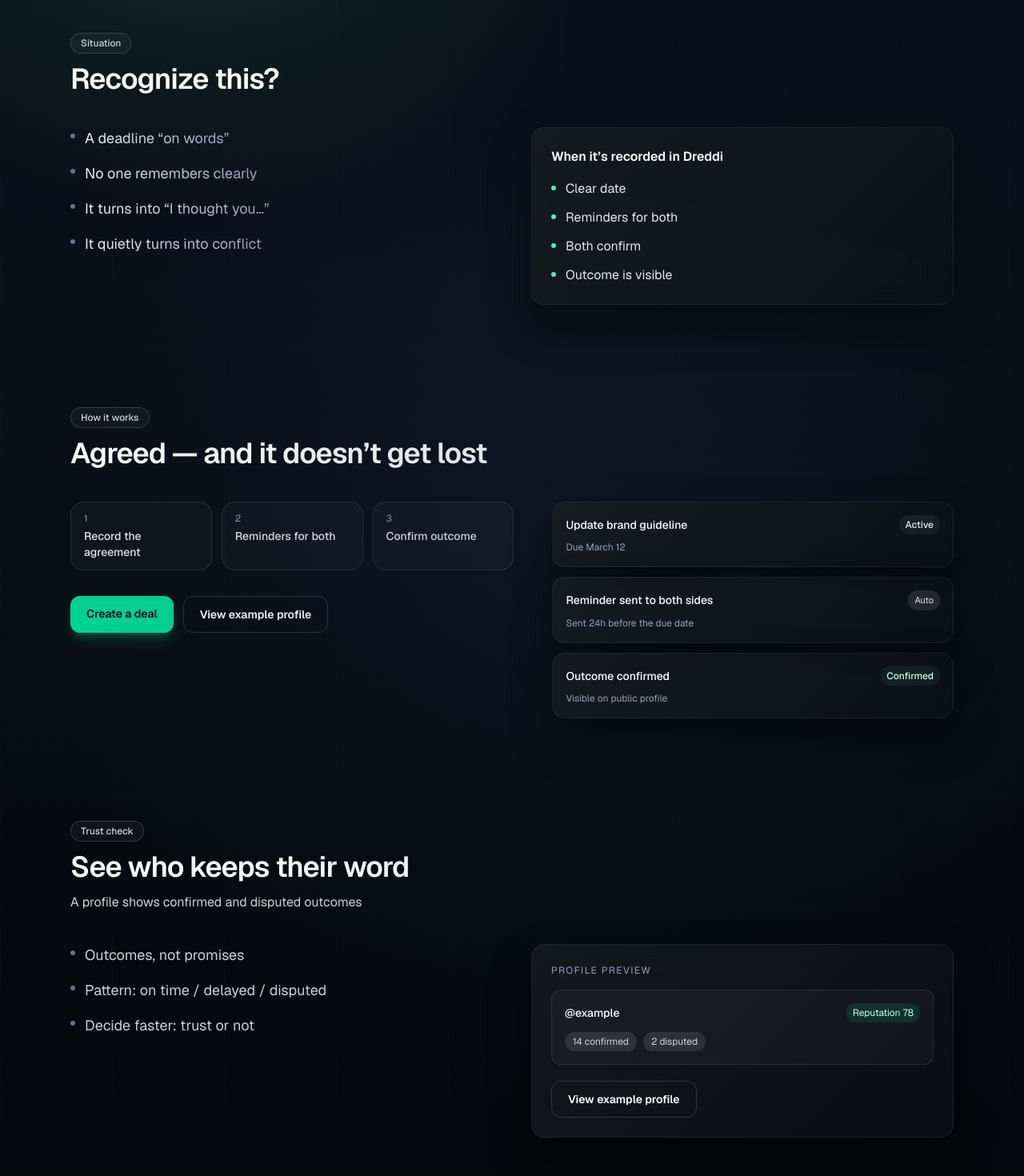
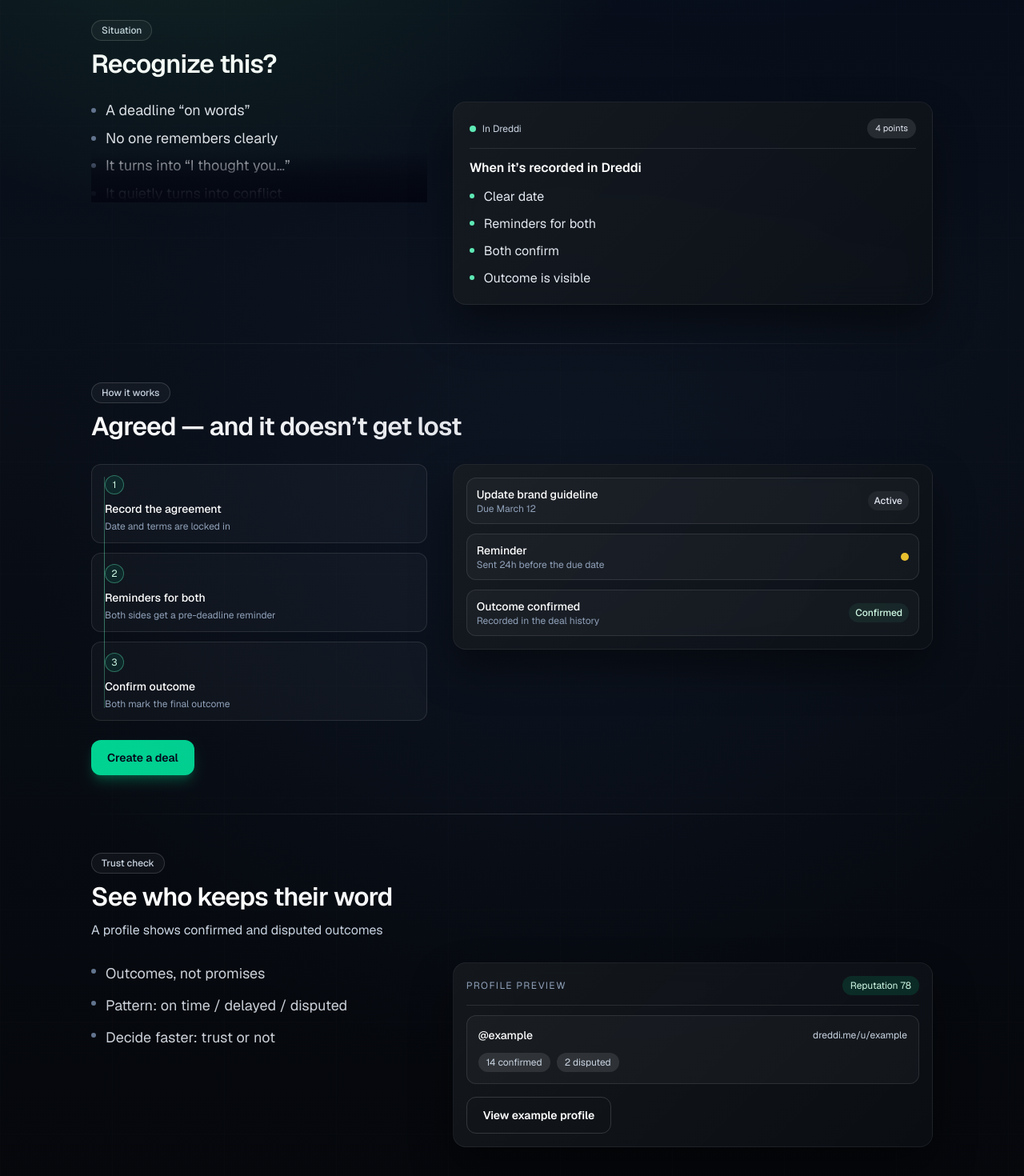
Before and after one commit to wanderwe/dreddi-mvp, a Next.js app: page / in a window 1280 px wide. Shown: the part 900-2370 px from the top of the page at 80% size. Built offline with nearby package versions, Linux system fonts and the light colour scheme; no server answers.

Commit message:
Polish landing density, hierarchy, and CTA structure

```diff
--- a/src/app/components/landing/LandingFlowSections.tsx
+++ b/src/app/components/landing/LandingFlowSections.tsx
@@ -18,37 +18,56 @@ function SectionHeader({
   lead?: string;
 }) {
   return (
-    <div className="space-y-3">
+    <div className="space-y-2.5">
       <span className="inline-flex rounded-full border border-white/15 bg-white/[0.04] px-3 py-1 text-xs font-medium text-slate-300">
         {label}
       </span>
-      <h2 className="text-3xl font-semibold tracking-tight text-white sm:text-4xl">{title}</h2>
+      <h2 className="text-3xl font-semibold tracking-tight text-white sm:text-[2rem]">{title}</h2>
       {lead ? <p className="max-w-2xl text-sm text-slate-300 sm:text-base">{lead}</p> : null}
     </div>
+  );
+}
+
+function SectionDivider() {
+  return (
+    <div
+      className="mx-auto h-px w-full max-w-[1100px] bg-gradient-to-r from-transparent via-white/15 to-transparent px-4 sm:px-6"
+      aria-hidden
+    />
   );
 }
 
 export function LandingFlowSections({ copy, ctaCopy }: LandingFlowSectionsProps) {
   return (
     <>
-      <section className="mx-auto w-full max-w-6xl px-4 py-14 sm:px-6 sm:py-16">
-        <div className="space-y-10">
+      <section className="mx-auto w-full max-w-[1100px] px-4 py-10 sm:px-6 sm:py-12">
+        <div className="space-y-7">
           <SectionHeader label={copy.situation.label} title={copy.situation.title} />
-          <div className="grid gap-8 lg:grid-cols-2 lg:gap-12">
-            <ul className="space-y-4 text-base text-slate-200/90 sm:text-lg">
+          <div className="grid gap-7 lg:grid-cols-12 lg:items-start lg:gap-8">
+            <div className="relative lg:col-span-5">
+              <ul className="space-y-3 text-lg leading-tight text-slate-100/90">
                 {copy.situation.triggers.map((item) => (
                   <li key={item} className="flex items-start gap-3">
                     <span className="mt-2 h-1.5 w-1.5 shrink-0 rounded-full bg-slate-500" />
-                  <span className="bg-gradient-to-r from-slate-100 to-slate-400 bg-clip-text text-transparent">
-                    {item}
-                  </span>
+                    <span>{item}</span>
                   </li>
                 ))}
               </ul>
+              <div className="pointer-events-none absolute inset-x-0 bottom-0 h-16 bg-gradient-to-t from-[#040712] via-[#040712]/75 to-transparent" />
+            </div>
 
-            <div className="glass-panel rounded-2xl border-white/10 bg-white/[0.03] p-5 sm:p-6">
+            <div className="glass-panel rounded-2xl border-white/10 bg-white/[0.04] p-5 lg:col-span-7">
+              <div className="mb-3 flex items-center justify-between border-b border-white/10 pb-3">
+                <div className="inline-flex items-center gap-2 text-xs text-slate-300">
+                  <span className="h-2 w-2 rounded-full bg-emerald-300" />
+                  {copy.situation.cardMetaLabel}
+                </div>
+                <span className="rounded-full bg-white/10 px-2.5 py-1 text-[11px] text-slate-200">
+                  {copy.situation.cardMetaCount}
+                </span>
+              </div>
               <h3 className="text-base font-semibold text-white">{copy.situation.clearTitle}</h3>
-              <ul className="mt-4 space-y-3 text-sm text-slate-200 sm:text-base">
+              <ul className="mt-3 space-y-2.5 text-sm text-slate-200 sm:text-base">
                 {copy.situation.clearBullets.map((item) => (
                   <li key={item} className="flex items-start gap-3">
                     <span className="mt-2 h-1.5 w-1.5 shrink-0 rounded-full bg-emerald-300" />
@@ -61,68 +80,83 @@ export function LandingFlowSections({ copy, ctaCopy }: LandingFlowSectionsProps)
         </div>
       </section>
 
-      <section className="mx-auto w-full max-w-6xl px-4 py-14 sm:px-6 sm:py-16">
-        <div className="space-y-10">
+      <SectionDivider />
+
+      <section className="mx-auto w-full max-w-[1100px] px-4 py-10 sm:px-6 sm:py-12">
+        <div className="space-y-7">
           <SectionHeader label={copy.howItWorks.label} title={copy.howItWorks.title} />
-          <div className="grid gap-8 lg:grid-cols-[1.05fr_0.95fr] lg:items-start lg:gap-12">
-            <div className="space-y-8">
-              <ol className="grid gap-3 sm:grid-cols-3">
+          <div className="grid gap-7 lg:grid-cols-12 lg:items-start lg:gap-8">
+            <div className="space-y-6 lg:col-span-5">
+              <ol className="relative grid gap-3 sm:grid-cols-3 lg:grid-cols-1">
+                <div className="pointer-events-none absolute left-4 right-4 top-4 hidden h-px bg-gradient-to-r from-emerald-300/30 via-emerald-300/50 to-emerald-300/30 sm:block lg:hidden" />
+                <div className="pointer-events-none absolute bottom-4 left-4 top-4 hidden w-px bg-gradient-to-b from-emerald-300/30 via-emerald-300/50 to-emerald-300/30 lg:block" />
                 {copy.howItWorks.steps.map((step, index) => (
-                  <li key={step} className="rounded-2xl border border-white/10 bg-white/[0.03] px-4 py-3 text-sm text-slate-200">
-                    <div className="text-xs text-slate-400">{index + 1}</div>
-                    <div className="mt-1 font-medium">{step}</div>
+                  <li key={step} className="relative rounded-xl border border-white/10 bg-white/[0.03] px-4 py-3">
+                    <div className="inline-flex h-6 w-6 items-center justify-center rounded-full border border-emerald-300/40 bg-emerald-400/10 text-xs text-emerald-100">
+                      {index + 1}
+                    </div>
+                    <div className="mt-2 text-sm font-medium text-white">{step}</div>
+                    <div className="mt-1 text-xs text-slate-400">{copy.howItWorks.stepMicrocopy[index]}</div>
                   </li>
                 ))}
               </ol>
 
-              <div className="flex flex-wrap gap-3">
               <Link
                 href="/promises/new"
-                  className="rounded-xl bg-emerald-400 px-5 py-3 text-sm font-semibold text-slate-950 shadow-lg shadow-emerald-500/30 transition hover:translate-y-[-2px] hover:shadow-emerald-400/50"
+                className="inline-flex rounded-xl bg-emerald-400 px-5 py-3 text-sm font-semibold text-slate-950 shadow-lg shadow-emerald-500/30 transition hover:translate-y-[-2px] hover:shadow-emerald-400/50"
               >
                 {ctaCopy.createPromise}
               </Link>
-                <Link
-                  href="/u"
-                  className="rounded-xl border border-white/15 px-5 py-3 text-sm font-semibold text-white transition hover:border-emerald-300/50 hover:text-emerald-200"
-                >
-                  {copy.howItWorks.exampleProfileCta}
-                </Link>
-              </div>
             </div>
 
+            <div className="glass-panel rounded-2xl border-white/10 bg-white/[0.04] p-4 lg:col-span-7">
               <div className="space-y-3">
-              <div className="glass-panel rounded-2xl border-white/10 bg-white/[0.03] p-4">
-                <div className="flex items-center justify-between">
+                <div className="flex items-center justify-between rounded-xl border border-white/10 bg-white/[0.03] px-3 py-2.5">
+                  <div>
                     <p className="text-sm font-medium text-white">{copy.howItWorks.previewDealTitle}</p>
-                  <StatusPill label={copy.howItWorks.previewDealStatus} tone="neutral" marker="none" className="px-2 py-1 text-xs" />
+                    <p className="text-xs text-slate-400">{copy.howItWorks.previewDealMeta}</p>
                   </div>
-                <p className="mt-2 text-xs text-slate-400">{copy.howItWorks.previewDealMeta}</p>
+                  <StatusPill
+                    label={copy.howItWorks.previewDealStatus}
+                    tone="neutral"
+                    marker="none"
+                    className="px-2 py-1 text-xs"
+                  />
                 </div>
-              <div className="glass-panel rounded-2xl border-white/10 bg-white/[0.03] p-4">
-                <div className="flex items-center justify-between">
+
+                <div className="flex items-center justify-between rounded-xl border border-white/10 bg-white/[0.03] px-3 py-2.5">
+                  <div>
                     <p className="text-sm font-medium text-white">{copy.howItWorks.previewReminderTitle}</p>
-                  <span className="rounded-full bg-white/10 px-2 py-1 text-[11px] text-slate-200">{copy.howItWorks.previewReminderTag}</span>
+                    <p className="text-xs text-slate-400">{copy.howItWorks.previewReminderMeta}</p>
                   </div>
-                <p className="mt-2 text-xs text-slate-400">{copy.howItWorks.previewReminderMeta}</p>
+                  <span className="h-2.5 w-2.5 rounded-full bg-amber-300/90" aria-hidden />
                 </div>
-              <div className="glass-panel rounded-2xl border-white/10 bg-white/[0.03] p-4">
-                <div className="flex items-center justify-between">
+
+                <div className="flex items-center justify-between rounded-xl border border-white/10 bg-white/[0.03] px-3 py-2.5">
+                  <div>
                     <p className="text-sm font-medium text-white">{copy.howItWorks.previewOutcomeTitle}</p>
-                  <StatusPill label={copy.howItWorks.previewOutcomeStatus} tone="success" marker="none" className="px-2 py-1 text-xs" />
+                    <p className="text-xs text-slate-400">{copy.howItWorks.previewOutcomeMeta}</p>
                   </div>
-                <p className="mt-2 text-xs text-slate-400">{copy.howItWorks.previewOutcomeMeta}</p>
+                  <StatusPill
+                    label={copy.howItWorks.previewOutcomeStatus}
+                    tone="success"
+                    marker="none"
+                    className="px-2 py-1 text-xs"
+                  />
+                </div>
               </div>
             </div>
           </div>
         </div>
       </section>
 
-      <section className="mx-auto w-full max-w-6xl px-4 pb-16 pt-14 sm:px-6 sm:pb-20 sm:pt-16">
-        <div className="space-y-10">
+      <SectionDivider />
+
+      <section className="mx-auto w-full max-w-[1100px] px-4 pb-14 pt-10 sm:px-6 sm:pb-16 sm:pt-12">
+        <div className="space-y-7">
           <SectionHeader label={copy.trustCheck.label} title={copy.trustCheck.title} lead={copy.trustCheck.lead} />
-          <div className="grid gap-8 lg:grid-cols-2 lg:items-start lg:gap-12">
-            <ul className="space-y-4 text-base text-slate-200/90 sm:text-lg">
+          <div className="grid gap-7 lg:grid-cols-12 lg:items-start lg:gap-8">
+            <ul className="space-y-3 text-base text-slate-200/90 sm:text-lg lg:col-span-5">
               {copy.trustCheck.bullets.map((item) => (
                 <li key={item} className="flex items-start gap-3">
                   <span className="mt-2 h-1.5 w-1.5 shrink-0 rounded-full bg-slate-500" />
@@ -131,12 +165,15 @@ export function LandingFlowSections({ copy, ctaCopy }: LandingFlowSectionsProps)
               ))}
             </ul>
 
-            <div className="glass-panel rounded-2xl border-white/10 bg-gradient-to-br from-white/[0.08] via-white/[0.04] to-slate-900/40 p-5 sm:p-6">
+            <div className="glass-panel rounded-2xl border-white/10 bg-gradient-to-br from-white/[0.09] via-white/[0.04] to-slate-900/45 p-4 lg:col-span-7">
+              <div className="flex items-center justify-between border-b border-white/10 pb-3">
                 <p className="text-xs uppercase tracking-[0.12em] text-slate-400">{copy.trustCheck.profilePreviewLabel}</p>
-              <div className="mt-4 rounded-xl border border-white/10 bg-white/[0.03] p-4">
+                <span className="rounded-full bg-emerald-500/15 px-2.5 py-1 text-xs text-emerald-100">{copy.trustCheck.profilePreviewScore}</span>
+              </div>
+              <div className="mt-3 rounded-xl border border-white/10 bg-white/[0.03] p-3.5">
                 <div className="flex items-center justify-between">
                   <p className="text-sm font-medium text-white">@example</p>
-                  <span className="rounded-full bg-emerald-500/15 px-2 py-1 text-xs text-emerald-100">{copy.trustCheck.profilePreviewScore}</span>
+                  <span className="text-xs text-slate-300">dreddi.me/u/example</span>
                 </div>
                 <div className="mt-3 flex flex-wrap gap-2 text-xs text-slate-300">
                   <span className="rounded-full bg-white/10 px-2.5 py-1">{copy.trustCheck.profilePreviewConfirmed}</span>
@@ -145,7 +182,7 @@ export function LandingFlowSections({ copy, ctaCopy }: LandingFlowSectionsProps)
               </div>
               <Link
                 href="/u"
-                className="mt-5 inline-flex rounded-xl border border-white/15 px-5 py-3 text-sm font-semibold text-white transition hover:border-emerald-300/50 hover:text-emerald-200"
+                className="mt-4 inline-flex rounded-xl border border-white/15 px-5 py-3 text-sm font-semibold text-white transition hover:border-emerald-300/50 hover:text-emerald-200"
               >
                 {copy.trustCheck.exampleProfileCta}
               </Link>
--- a/src/lib/landingCopy.ts
+++ b/src/lib/landingCopy.ts
@@ -10,6 +10,8 @@ export type LandingCopy = {
       label: string;
       title: string;
       triggers: string[];
+      cardMetaLabel: string;
+      cardMetaCount: string;
       clearTitle: string;
       clearBullets: string[];
     };
@@ -17,12 +19,11 @@ export type LandingCopy = {
       label: string;
       title: string;
       steps: string[];
-      exampleProfileCta: string;
+      stepMicrocopy: string[];
       previewDealTitle: string;
       previewDealStatus: string;
       previewDealMeta: string;
       previewReminderTitle: string;
-      previewReminderTag: string;
       previewReminderMeta: string;
       previewOutcomeTitle: string;
       previewOutcomeStatus: string;
@@ -112,6 +113,8 @@ export const landingCopy: Record<Locale, LandingCopy> = {
           "Починається “я думав ти…”",
           "Це тихо переростає в конфлікт",
         ],
+        cardMetaLabel: "В Dreddi",
+        cardMetaCount: "4 речі",
         clearTitle: "Коли це зафіксовано в Dreddi",
         clearBullets: [
           "Є дата",
@@ -128,31 +131,30 @@ export const landingCopy: Record<Locale, LandingCopy> = {
           "Нагадування обом",
           "Підтвердили результат",
         ],
-        exampleProfileCta: "Переглянути приклад профілю",
+        stepMicrocopy: ["Дата і умови зафіксовані", "Перед дедлайном обидва отримують пінг", "Сторони позначають факт виконання"],
         previewDealTitle: "Оновити брендбук",
         previewDealStatus: "Активна",
         previewDealMeta: "Строк 12 березня",
-        previewReminderTitle: "Нагадування обом сторонам",
-        previewReminderTag: "Авто",
+        previewReminderTitle: "Нагадування",
         previewReminderMeta: "Надіслано за 24 години до дедлайну",
         previewOutcomeTitle: "Результат підтверджено",
         previewOutcomeStatus: "Підтверджено",
-        previewOutcomeMeta: "Відображається в публічному профілі",
+        previewOutcomeMeta: "Подію видно в історії домовленості",
       },
       trustCheck: {
         label: "Перевірка",
         title: "Ви бачите, хто тримає слово",
-        lead: "Профіль показує історію підтверджених і оскаржених домовленостей",
+        lead: "Профіль — це короткий зріз: підтвердження, оскарження, ритм виконання",
         bullets: [
-          "Історія виконання, а не “обіцянки”",
-          "Стиль: вчасно / із переносами / з конфліктами",
-          "Рішення швидше: довіряти чи ні",
+          "Не обіцянки — фактичні результати",
+          "Патерн: вчасно / переносить / спірні",
+          "Простіше вирішити: довіряти чи ні",
         ],
         profilePreviewLabel: "Приклад профілю",
         profilePreviewScore: "Репутація 78",
         profilePreviewConfirmed: "14 підтверджено",
         profilePreviewDisputed: "2 оскаржено",
-        exampleProfileCta: "Переглянути приклад профілю",
+        exampleProfileCta: "Подивитись приклад профілю",
       },
     },
     cta: {
@@ -225,6 +227,8 @@ export const landingCopy: Record<Locale, LandingCopy> = {
           "It turns into “I thought you…”",
           "It quietly turns into conflict",
         ],
+        cardMetaLabel: "In Dreddi",
+        cardMetaCount: "4 points",
         clearTitle: "When it’s recorded in Dreddi",
         clearBullets: [
           "Clear date",
@@ -237,16 +241,19 @@ export const landingCopy: Record<Locale, LandingCopy> = {
         label: "How it works",
         title: "Agreed — and it doesn’t get lost",
         steps: ["Record the agreement", "Reminders for both", "Confirm outcome"],
-        exampleProfileCta: "View example profile",
+        stepMicrocopy: [
+          "Date and terms are locked in",
+          "Both sides get a pre-deadline reminder",
+          "Both mark the final outcome",
+        ],
         previewDealTitle: "Update brand guideline",
         previewDealStatus: "Active",
         previewDealMeta: "Due March 12",
-        previewReminderTitle: "Reminder sent to both sides",
-        previewReminderTag: "Auto",
+        previewReminderTitle: "Reminder",
         previewReminderMeta: "Sent 24h before the due date",
         previewOutcomeTitle: "Outcome confirmed",
         previewOutcomeStatus: "Confirmed",
-        previewOutcomeMeta: "Visible on public profile",
+        previewOutcomeMeta: "Recorded in the deal history",
       },
       trustCheck: {
         label: "Trust check",
```
Lines whose indentation alone changed are shown as unchanged.
